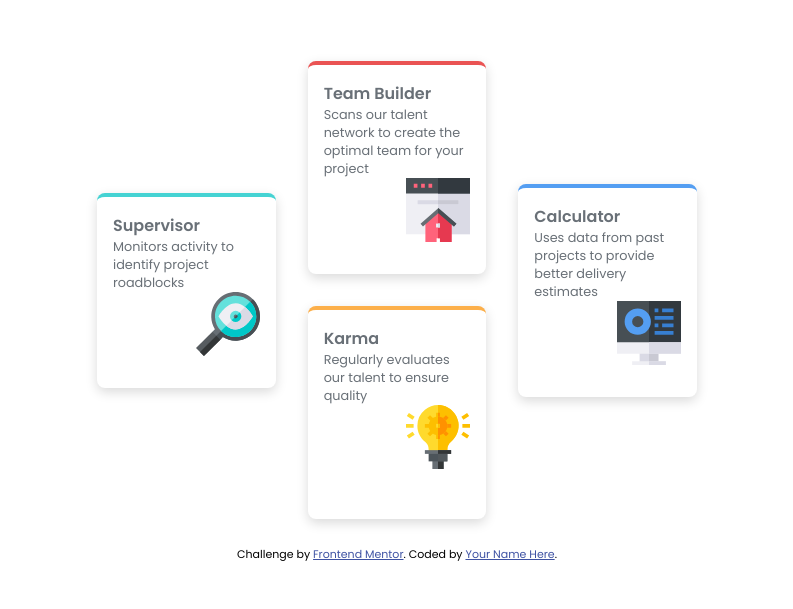
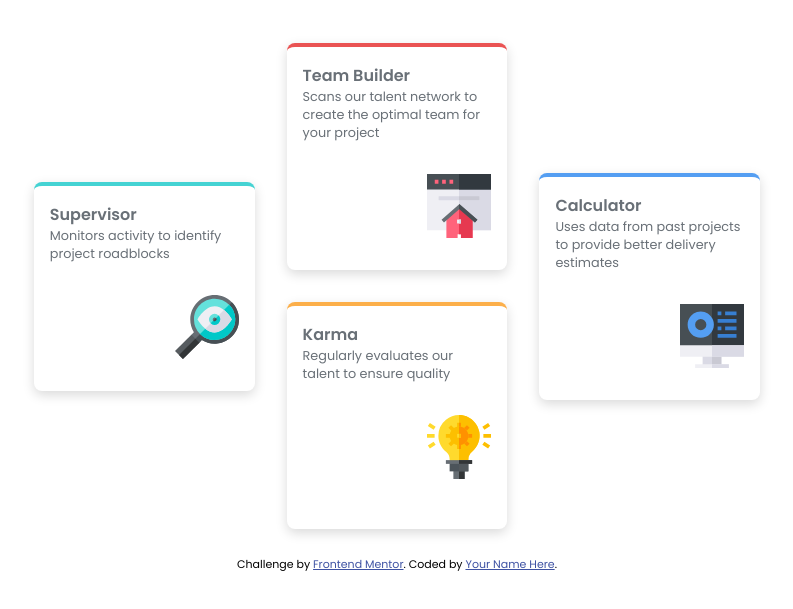
Before and after one commit to Chetan-Chaudhari/Four-card-feature-section, a plain HTML site: page index.html in a window 1280 px wide. Shown: the part 191-800 px from the top of the page, without its empty margins (243-1036 px from the left). Drawn offline with Linux system fonts and the light colour scheme.

Commit message:
minor fixes

```diff
--- a/styles.css
+++ b/styles.css
@@ -19,7 +19,7 @@ body {
   font-weight: 400;
 }
 .wrapper {
-  width: 50%;
+  width: 60%;
   margin: auto;
   padding: 16px;
   @media (max-width: 375px) {
@@ -110,6 +110,7 @@ body {
   font-size: 0.8rem;
 }
 .card-image {
+  padding-top: 32px;
   max-width: 100%;
   height: auto;
   align-self: flex-end;
```
